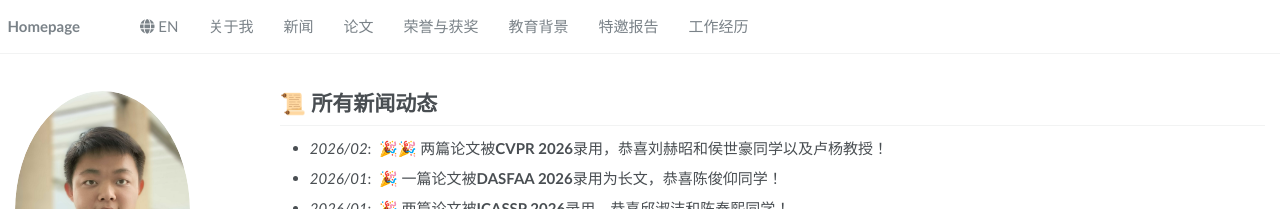
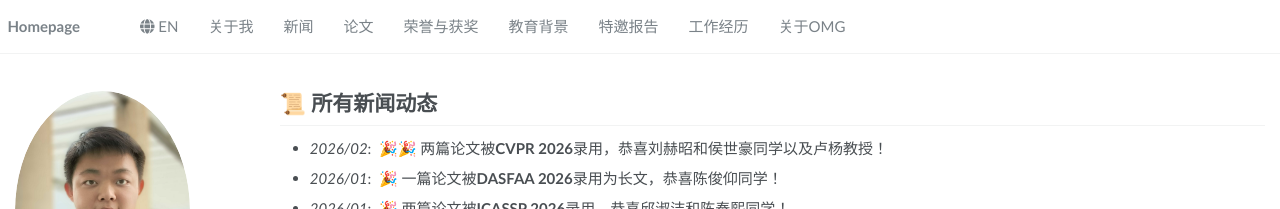
Before and after one commit to yqzhang-Zz/zh-news, a Jekyll site: the page built from _pages/about.md, in a window 1280 px wide. Shown: the top 209 px of the page. Built offline with Jekyll 4.4.1, drawn with Linux system fonts in a browser that asks for light colours; some web fonts are replaced.

Commit message:
Update navigation.yml

```diff
--- a/_data/navigation.yml
+++ b/_data/navigation.yml
@@ -24,3 +24,6 @@ main:
 
   - title: "工作经历"
     url: "/zh/#internships"
+
+  - title: "关于OMG"
+    url: "/zh-OMG"
```
